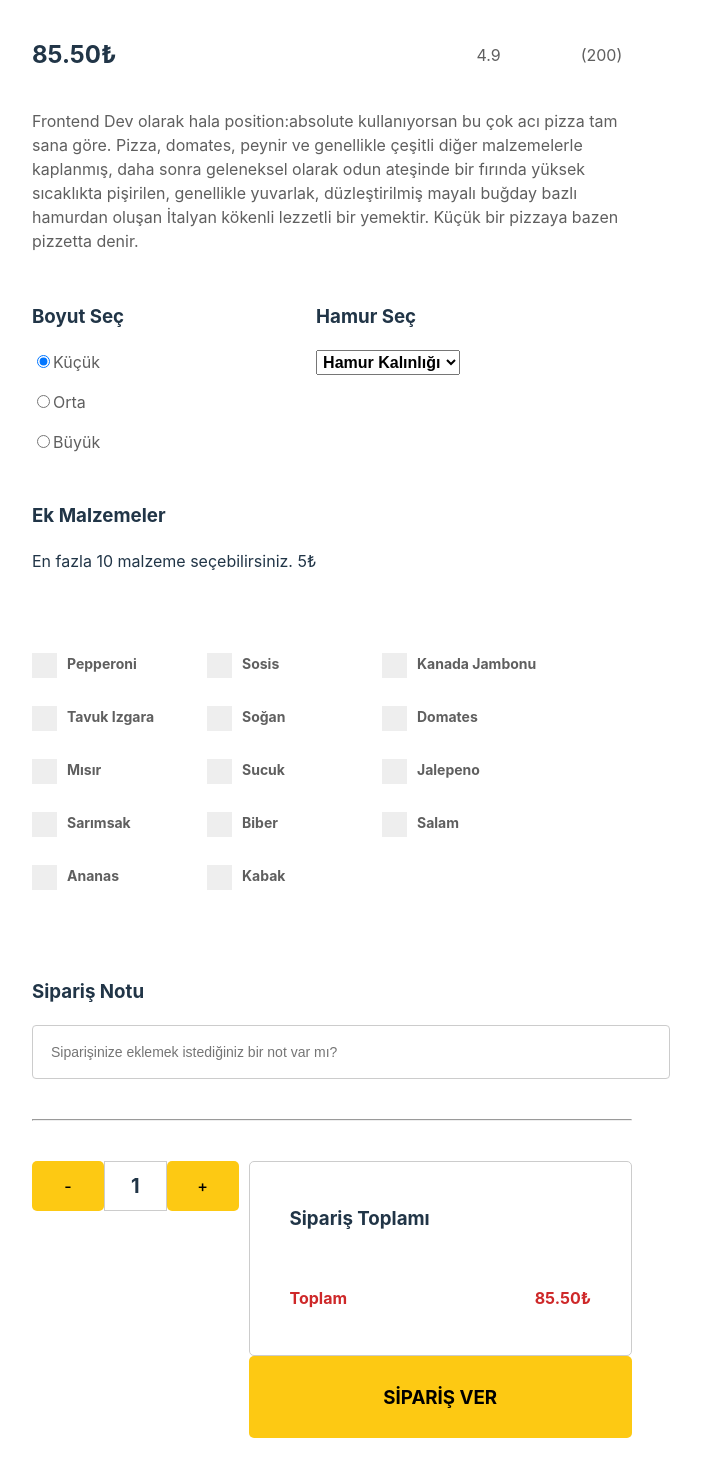
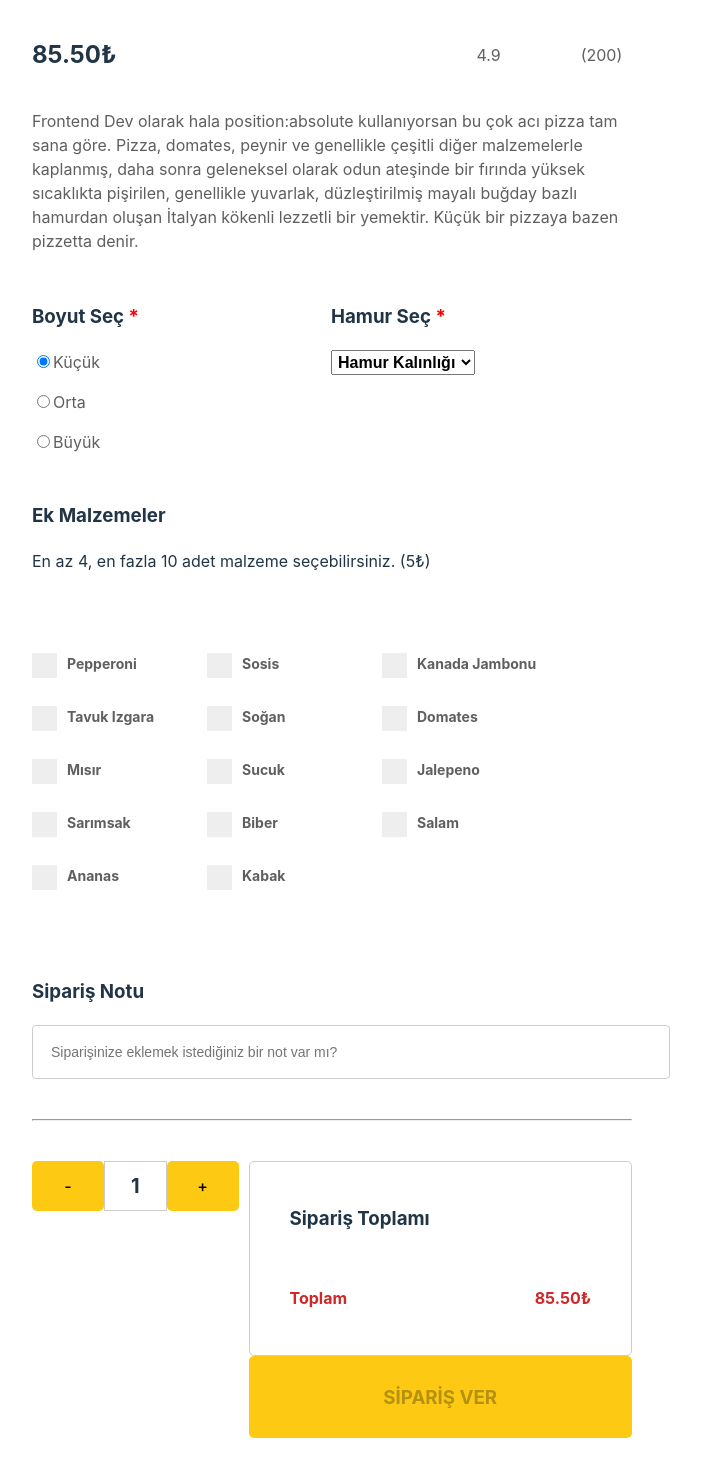
Before and after one commit to Zodiacbtw/pizza-challenge, a React (Vite) app: page / in a window 1280 px wide. Shown: the part 312-1782 px from the top of the page, without its empty margins (308-1009 px from the left). Built offline with nearby package versions, Linux system fonts and the light colour scheme.

Commit message:
Home Page & Order Page: edits & additions

```diff
--- a/src/components/fonts.css
+++ b/src/components/fonts.css
@@ -1,7 +1,7 @@
 .roboto-condensed-home {
     font-family: "Roboto Condensed", serif;
     font-optical-sizing: auto;
-    font-weight: bold;
+    font-weight: 300;
     font-style: normal;
   }
 
--- a/src/components/home.css
+++ b/src/components/home.css
@@ -3,7 +3,7 @@
     height: 100vh;
     background-image: url('images/iteration-1-images/home-banner.png');
     background-position: center;
-    background-size: contain;
+    background-size:cover;
 }
 
 #home-wrapper {
--- a/src/components/home.jsx
+++ b/src/components/home.jsx
@@ -8,9 +8,9 @@ export default function Home() {
         <div id='home-root'>
             <div id='home-wrapper'>
                 <img id='logo' src="images/iteration-1-images/logo.svg" alt="logo" />
-                <span className='plain-text satisfy-regular'>KOD ACIKTIRIR</span>
-                <span className='plain-text satisfy-regular'>PİZZA, DOYURUR</span>
-                <button className='home-btn'>ACIKTIM</button>
+                <span className='plain-text roboto-condensed-home'>KOD ACIKTIRIR</span>
+                <span className='plain-text roboto-condensed-home'>PİZZA, DOYURUR</span>
+                <button className='home-btn barlow-semibold'>ACIKTIM</button>
             </div>
         </div>
     )
--- a/src/components/order.css
+++ b/src/components/order.css
@@ -34,6 +34,13 @@ header {
 hr {
     margin-top: 2.5rem;
     margin-bottom: 2.5rem;
+}
+
+#size h3::after,
+#dough h3::after {
+    content: " *";
+    color: red;
+    font-weight: bold;
 }
 
 
--- a/src/components/order.jsx
+++ b/src/components/order.jsx
@@ -1,5 +1,8 @@
 import React, { useState } from 'react';
 import './order.css';
+import axios from 'axios';
+import { ToastContainer, toast } from 'react-toastify';
+import 'react-toastify/dist/ReactToastify.css';
 
 export default function Order() {
 
@@ -41,13 +44,14 @@ export default function Order() {
     const [checkedItems, setCheckedItems] = useState([]);
 
     const handleCheckboxChange = (id) => {
-        if (checkedItems.length >= 10 && !checkedItems.includes(id)) {
-            return;
-        }
         setCheckedItems((prevCheckedItems) => {
             if (prevCheckedItems.includes(id)) {
                 return prevCheckedItems.filter(item => item !== id);
             } else {
+                if (prevCheckedItems.length >= 10) {
+                    toast.error("En fazla 10 adet malzeme seçebilirsiniz!");
+                    return prevCheckedItems;
+                }
                 return [...prevCheckedItems, id];
             }
         });
@@ -64,12 +68,51 @@ export default function Order() {
 
     const basePrice = 85.50;
     const extraIngredientPrice = 5;
-
     const extraCost = checkedItems.length * extraIngredientPrice;
     const totalPrice = (basePrice + extraCost) * counter;
 
+    const isFormValid = selectedSize && selectedDough && checkedItems.length >= 4 && checkedItems.length <= 10;
+    const [isSubmitting, setIsSubmitting] = useState(false);
+
+    const handleSubmit = async (event) => {
+        event.preventDefault();
+
+        if (!isFormValid) {
+            toast.error("Lütfen sipariş formunu eksiksiz doldurunuz.");
+            return;
+        }
+
+        setIsSubmitting(true);
+
+        const selectedLabels = checkedItems.map(id => {
+            const selectedIngredient = extraIngredients.find(ingredient => ingredient.id === id);
+            return selectedIngredient ? selectedIngredient.label : null;
+        }).filter(label => label != null);
+
+        const orderData = {
+            size: selectedSize,
+            dough: selectedDough,
+            ingredients: selectedLabels,
+            quantity: counter,
+            totalPrice: totalPrice.toFixed(2)
+        };
+
+        try {
+            const response = await axios.post('https://reqres.in/api/pizza', orderData);
+            console.log("Sipariş Özeti:", response.data);
+            toast.success("Sipariş başarıyla gönderildi!");
+        } catch (error) {
+            console.error("Sipariş gönderilemedi:", error);
+            toast.error("Sipariş gönderilirken bir hata oluştu.");
+        } finally {
+            setIsSubmitting(false);
+        }
+    }
+
     return (
         <>
+            <ToastContainer position="top-right" autoClose={3000} hideProgressBar={false} />
+
             <header>
                 <img src="images/iteration-1-images/logo.svg" alt="logo" />
                 <div id='header-container'>
@@ -126,7 +169,7 @@ export default function Order() {
                 </section>
                 <section id='extra'>
                     <h3>Ek Malzemeler</h3>
-                    <p>En fazla 10 malzeme seçebilirsiniz. 5₺</p>
+                    <p>En az 4, en fazla 10 adet malzeme seçebilirsiniz. (5₺)</p>
                     <div className='checkbox-container'>
                         {extraIngredients.map(ingredient => (
                             <label className='container' key={ingredient.id}>
@@ -174,8 +217,8 @@ export default function Order() {
                                 <span>{totalPrice.toFixed(2)}₺</span>
                             </div>
                         </div>
-                        <button id='complete-btn'>
-                            <h3>SİPARİŞ VER</h3>
+                        <button id='complete-btn' onClick={handleSubmit} disabled={!isFormValid || isSubmitting}>
+                            <h3>{isSubmitting ? "Gönderiliyor..." : "SİPARİŞ VER"}</h3>
                         </button>
                     </div>
                 </footer>
```
